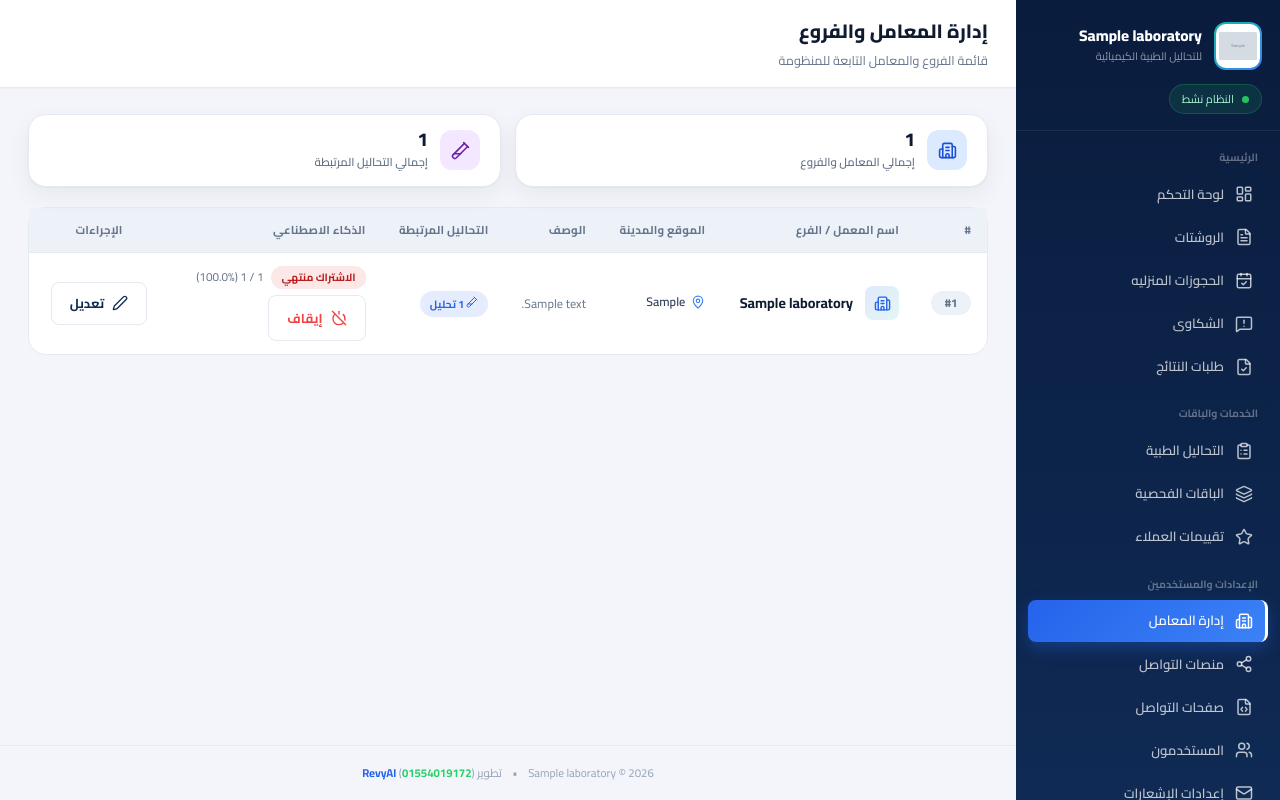
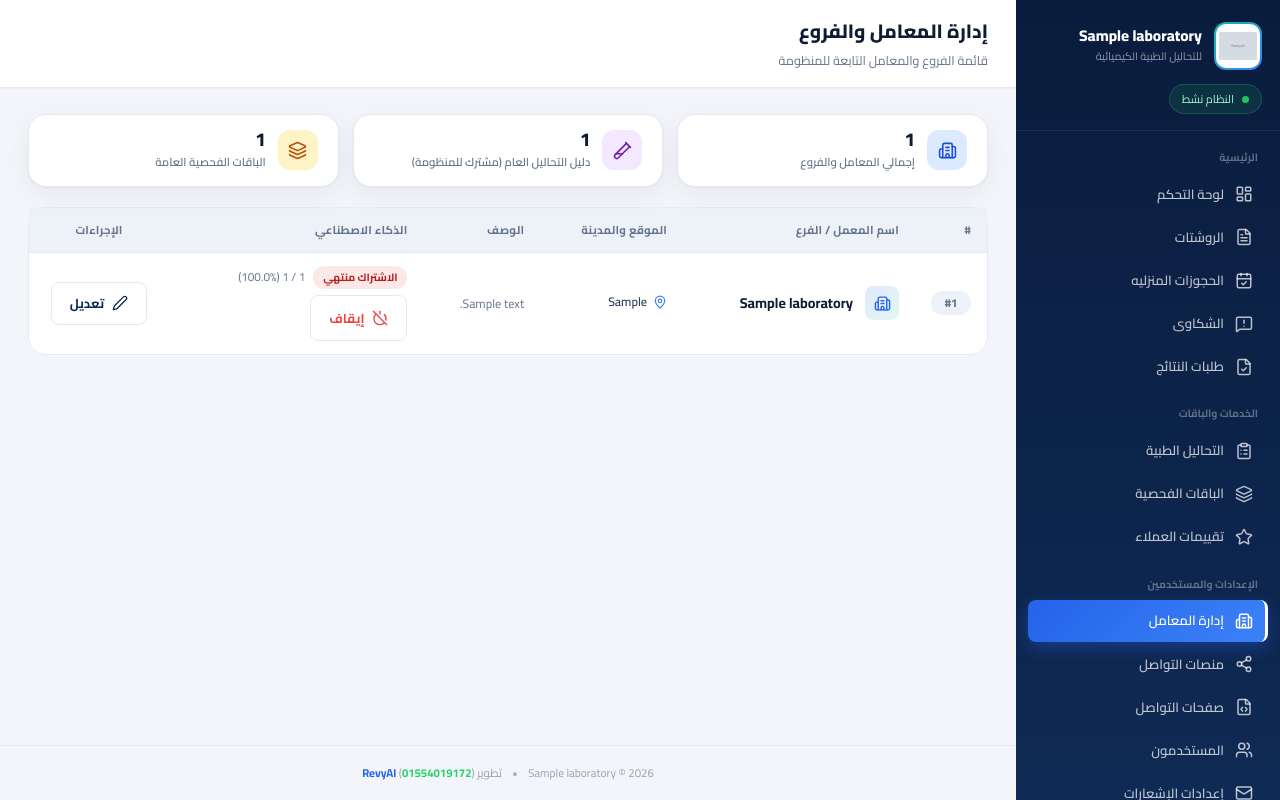
Before and after one commit to mohamedAhmed-danger/elrashed-labs, a Flask app: page /laboratories/ in a window 1280 px wide. Run offline with Flask 3, Linux system fonts and the light colour scheme; a user stored in the database is signed in; tables that the repository leaves empty hold one stand-in row (values such as "Sample post"); grey boxes marked "Sample" are stand-in pictures; parts of the project's set-up code (start-up, migrations or seed data) failed here and were passed over.

Commit message:
add the templates refiment

```diff
--- a/app.py
+++ b/app.py
@@ -91,9 +91,13 @@ def create_app(config_class=Config):
     app.register_blueprint(public_bp)
     app.register_blueprint(results_bp)
 
-    # Lab users may only reach the pages that show their own lab's data.
-    # Everything else (users, pages, catalog, subscription, settings...) is admin-only.
-    LAB_USER_BLUEPRINTS = {"main", "bookings", "complaints", "feedbacks", "inquiries", "public", "webhook", "results"}
+    # Lab users may reach pages for their own lab's data,
+    # plus the centralized medical test and bundle catalogs.
+    # Everything else (users, pages, labs management, subscription, settings...) is admin-only.
+    LAB_USER_BLUEPRINTS = {
+        "main", "bookings", "complaints", "feedbacks", "inquiries",
+        "public", "webhook", "results", "test", "bundle"
+    }
 
     @app.before_request
     def restrict_lab_users():
--- a/models/models.py
+++ b/models/models.py
@@ -62,7 +62,7 @@ Lab = Laboratory
 class LabService(db.Model):
     __tablename__ = 'lab_services'
     id = db.Column(db.Integer, primary_key=True) # Incremental ID
-    laboratory_id = db.Column(db.Integer, db.ForeignKey('laboratories.id'), nullable=False) # Foreign Key linking to Laboratory
+    laboratory_id = db.Column(db.Integer, db.ForeignKey('laboratories.id'), nullable=True) # Optional: test catalog is centralized across all labs
     name = db.Column(db.String(100), nullable=False,unique=True) # Name of the service (used for agent prompt and search)
     price = db.Column(db.Float, nullable=False) # Price of the test (used for agent prompt)
     duration = db.Column(db.Integer) # AI generation field for agent prompt
--- a/routes/laboratory_routes.py
+++ b/routes/laboratory_routes.py
@@ -3,19 +3,24 @@ from flask_login import login_required
 from services.domain.laboratory_service import LaboratoryService
 from services.shared.subscription_service import SubscriptionService
 from services.domain.tenancy import admin_required
-from models.models import Laboratory, db
+from models.models import Laboratory, LabService, Bundle, db
 
 laboratory_bp = Blueprint('laboratory', __name__, url_prefix='/laboratories')
 
 @laboratory_bp.route('/')
 @login_required
+@admin_required
 def list_laboratories():
     lab_service = LaboratoryService()
     laboratories, _ = lab_service.get_all_laboratories()
     laboratories = laboratories or []
+    total_tests = LabService.query.count()
+    total_bundles = Bundle.query.count()
     return render_template(
         'laboratory/list.html',
         laboratories=laboratories,
+        total_tests=total_tests,
+        total_bundles=total_bundles,
         ai_info={lab.id: _ai_info(lab, laboratories) for lab in laboratories},
     )
 
--- a/routes/test_routes.py
+++ b/routes/test_routes.py
@@ -1,6 +1,7 @@
 from flask import Blueprint, request, render_template, redirect, url_for, flash, jsonify
 from flask_login import login_required
 from services.domain.tests_service import TestsService
+from services.domain.tenancy import admin_required
 
 test_bp = Blueprint("test", __name__)
 
@@ -48,6 +49,7 @@ def search_tests():
 
 @test_bp.route("/tests/create", methods=["GET", "POST"])
 @login_required
+@admin_required
 def create_test():
     tests_service = TestsService()
     if request.method == "GET":
@@ -64,6 +66,7 @@ def create_test():
 
 @test_bp.route("/tests/<int:test_id>/edit", methods=["GET", "POST"])
 @login_required
+@admin_required
 def edit_test(test_id):
     tests_service = TestsService(test_id=test_id)
     service, message = tests_service.get_test()
@@ -91,6 +94,7 @@ def edit_test(test_id):
 
 @test_bp.route("/tests/<int:test_id>/delete", methods=["POST"])
 @login_required
+@admin_required
 def delete_test(test_id):
     tests_service = TestsService(test_id=test_id)
     service, message = tests_service.delete_test()
@@ -100,6 +104,7 @@ def delete_test(test_id):
 
 @test_bp.route("/tests/generate", methods=["POST"])
 @login_required
+@admin_required
 def generate():
     tests_service = TestsService()
     is_ajax = tests_service.is_ajax_request(request)
@@ -126,6 +131,7 @@ def generate():
 
 @test_bp.route("/tests/regenerate", methods=["POST"])
 @login_required
+@admin_required
 def regenerate():
     tests_service = TestsService()
     is_ajax = tests_service.is_ajax_request(request)
--- a/services/domain/tests_service.py
+++ b/services/domain/tests_service.py
@@ -329,10 +329,10 @@ class TestsService:
 
             if not name:
                 return False, "اسم التحليل مطلوب"
-            if not laboratory_id:
-                return False, "يرجى اختيار المعمل"
             if not price:
                 return False, "سعر التحليل مطلوب"
+
+            lab_id = int(laboratory_id) if laboratory_id else None
 
             keywords_raw = _parse_tags(
                 form_data.getlist("keywords") or form_data.getlist("generated_keywords"),
@@ -344,7 +344,7 @@ class TestsService:
             )
 
             service, message = self.create_lab_service(
-                laboratory_id=int(laboratory_id),
+                laboratory_id=lab_id,
                 name=name,
                 price=float(price),
                 duration=int(duration) if duration else None,
--- a/templates/base.html
+++ b/templates/base.html
@@ -102,6 +102,7 @@
       تقييمات العملاء
     </a>
 
+    {% if current_user.is_authenticated and current_user.is_admin %}
     <p class="nav-section-label">الإعدادات والمستخدمين</p>
 
     <a href="{{ url_for('laboratory.list_laboratories') }}"
@@ -133,8 +134,7 @@
       <i data-lucide="mail" class="nav-icon"></i>
       إعدادات الإشعارات
     </a>
-
-
+    {% endif %}
 
   </nav>
 
@@ -143,7 +143,7 @@
       <div class="avatar avatar-ring">{{ (current_user.name[0] if current_user.name else (current_user.username[0] if current_user.username else 'A'))|upper if current_user.is_authenticated else 'A' }}</div>
       <div class="user-info">
         <div class="user-name">{{ current_user.name if current_user.is_authenticated and current_user.name else (current_user.username if current_user.is_authenticated else 'مدير النظام') }}</div>
-        <div class="user-role">لوحة الإدارة</div>
+        <div class="user-role">{{ 'لوحة الإدارة' if current_user.is_authenticated and current_user.is_admin else (current_user.laboratory.name if current_user.is_authenticated and current_user.laboratory else 'مستخدم المعمل') }}</div>
       </div>
       <a href="{{ url_for('main.logout') }}" class="logout-btn" title="تسجيل الخروج">
         <i data-lucide="log-out"></i>
--- a/templates/bundles/list.html
+++ b/templates/bundles/list.html
@@ -5,6 +5,7 @@
 {% block topbar_sub %}قائمة الباقات والعروض المتاحة لمنظومة المعمل{% endblock %}
 
 {% block topbar_actions %}
+  {% if current_user.is_authenticated and current_user.is_admin %}
     {% if bundles|length < max_bundles %}
       <a href="{{ url_for('bundle.add_bundle') }}" class="btn btn-primary">
         <i data-lucide="plus-circle"></i>
@@ -15,6 +16,7 @@
         <i data-lucide="lock"></i>
         <span>الحد الأقصى ({{ max_bundles }}/{{ max_bundles }})</span>
       </button>
+    {% endif %}
   {% endif %}
 {% endblock %}
 
@@ -115,6 +117,7 @@
     </div>
     {% endif %}
 
+    {% if current_user.is_authenticated and current_user.is_admin %}
     <div class="bundle-actions">
       <a href="{{ url_for('bundle.bundle_detail', bundle_id=b.id) }}" class="btn btn-sm btn-secondary">
         <i data-lucide="edit-3"></i><span>تعديل</span>
@@ -126,6 +129,7 @@
         </button>
       </form>
     </div>
+    {% endif %}
   </article>
   {% endfor %}
 </div>
--- a/templates/inquiries/detail.html
+++ b/templates/inquiries/detail.html
@@ -519,9 +519,6 @@
     try {
       const url = new URL(searchEndpoint, window.location.origin);
       url.searchParams.set('q', query);
-      if (inquiryLabId) {
-        url.searchParams.set('laboratory_id', inquiryLabId);
-      }
       url.searchParams.set('limit', '15');
 
       const res = await fetch(url.toString(), {
--- a/templates/laboratory/list.html
+++ b/templates/laboratory/list.html
@@ -20,8 +20,15 @@
   <div class="ts-stat-pill">
     <div class="ts-stat-pill-icon si-purple"><i data-lucide="test-tube-2"></i></div>
     <div>
-      <div class="ts-stat-pill-value">{{ laboratories|map(attribute='lab_services')|map('length')|sum }}</div>
-      <div class="ts-stat-pill-label">إجمالي التحاليل المرتبطة</div>
+      <div class="ts-stat-pill-value">{{ total_tests }}</div>
+      <div class="ts-stat-pill-label">دليل التحاليل العام (مشترك للمنظومة)</div>
+    </div>
+  </div>
+  <div class="ts-stat-pill">
+    <div class="ts-stat-pill-icon si-amber"><i data-lucide="layers"></i></div>
+    <div>
+      <div class="ts-stat-pill-value">{{ total_bundles }}</div>
+      <div class="ts-stat-pill-label">الباقات الفحصية العامة</div>
     </div>
   </div>
 </div>
@@ -34,7 +41,6 @@
         <th>اسم المعمل / الفرع</th>
         <th>الموقع والمدينة</th>
         <th>الوصف</th>
-        <th>التحاليل المرتبطة</th>
         <th style="min-width: 210px;">الذكاء الاصطناعي</th>
         <th style="width: 140px; text-align: center;">الإجراءات</th>
       </tr>
@@ -58,12 +64,6 @@
         <td>
           <span style="font-size: 0.82rem; color: var(--ink-500);">
             {{ lab.description or '—' }}
-          </span>
-        </td>
-        <td>
-          <span class="status-chip new">
-            <i data-lucide="test-tube-2" style="width: 12px; height: 12px;"></i>
-            {{ lab.lab_services|length if lab.lab_services else 0 }} تحليل
           </span>
         </td>
         <td>
```
Also changed, not shown: routes/bundle_routes.py (+14 -0 lines), templates/test/test_form.html (+3 -20 lines), templates/test/test_service.html (+9 -10 lines), 2 other files. Lines whose indentation alone changed are shown as unchanged.
